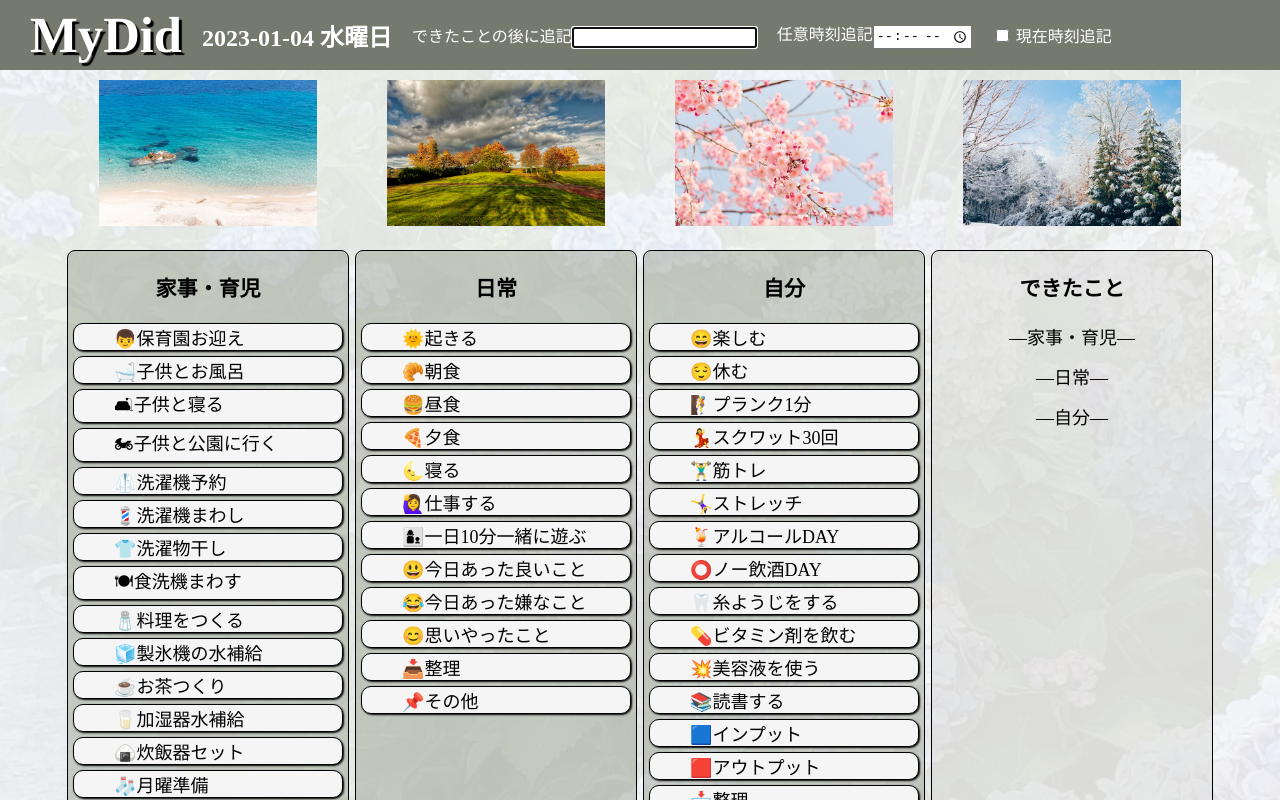
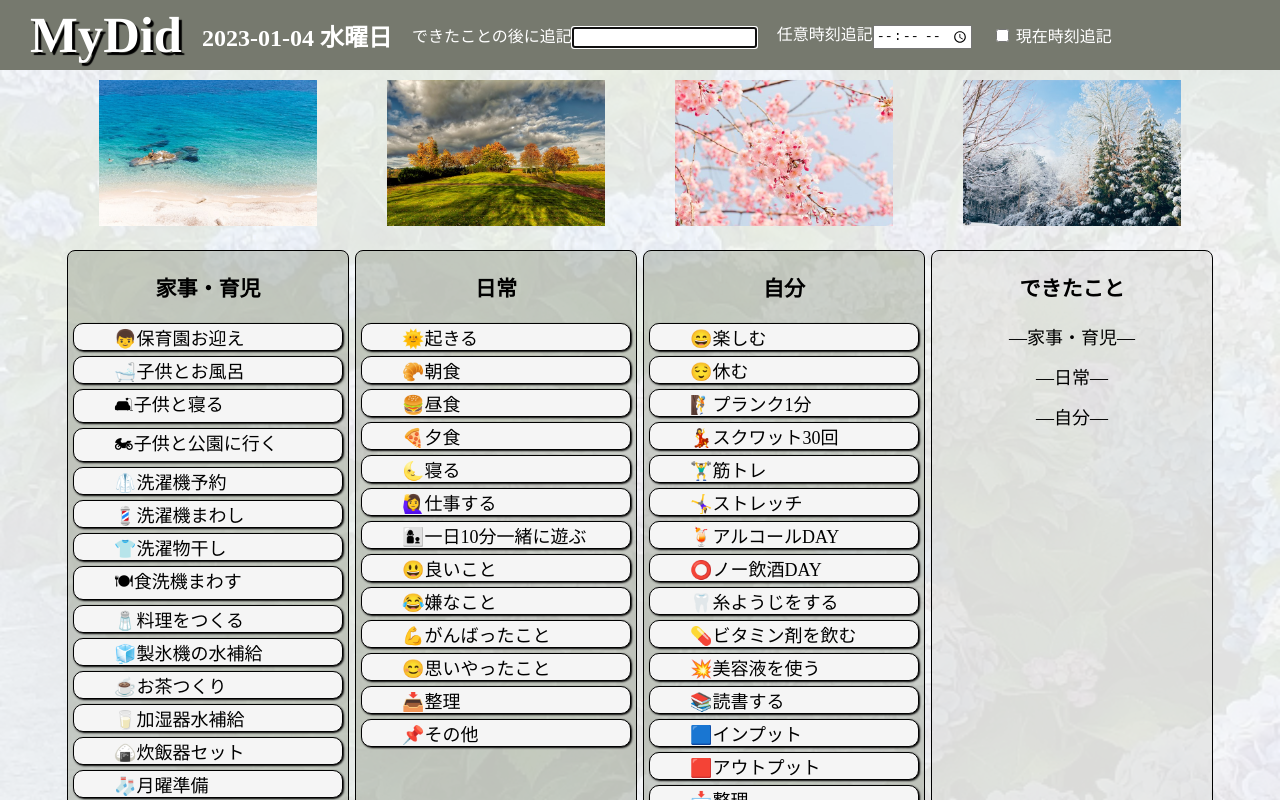
Before and after one commit to mari2t/MydidReact_fourSeasons, a React (Create React App) app: page / in a window 1280 px wide. Shown: the top 800 px of the page. Built offline with nearby package versions, Linux system fonts and the light colour scheme.

Commit message:
fix OrdinaryTask

```diff
--- a/src/components/body/Ordinary.jsx
+++ b/src/components/body/Ordinary.jsx
@@ -20,8 +20,9 @@ export const Ordinary = ({
     "🌜寝る",
     "🙋‍♀️仕事する",
     "👩‍👦一日10分一緒に遊ぶ",
-    "😃今日あった良いこと",
-    "😂今日あった嫌なこと",
+    "😃良いこと",
+    "😂嫌なこと",
+    "💪がんばったこと",
     "😊思いやったこと",
     "📥整理",
     "📌その他",
```
